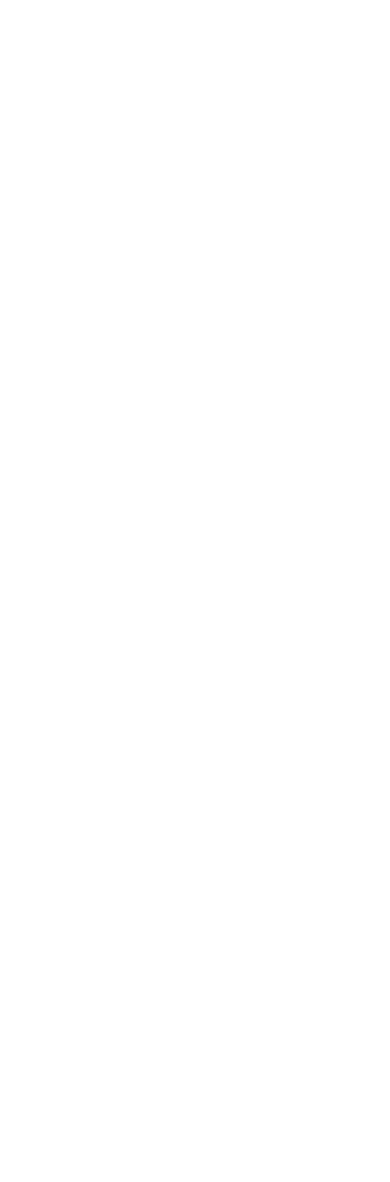
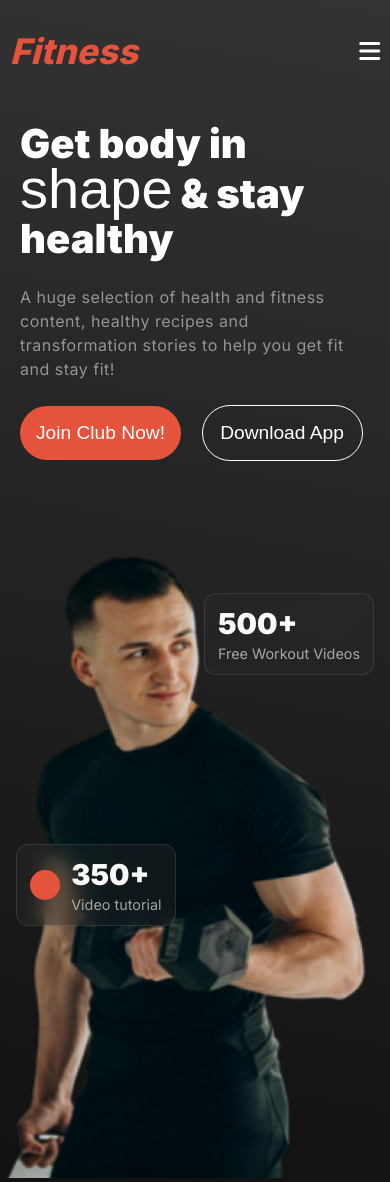
Before and after one commit to mdhasanshuvo/Assignment-02, a plain HTML site: page index.html in a window 390 px wide. Before the commit the page ends 844 px from the top, so only its background shows below. Drawn offline with Linux system fonts and the light colour scheme; a web font is replaced by a local one.

Commit message:
header section with responsive added

```diff
--- a/index.html
+++ b/index.html
@@ -15,6 +15,50 @@
 
 <body>
 
+    <!-- header part start -->
+     <header class="inter-font">
+        <!-- navigation part start -->
+        <nav class="nav_container display_flex">
+            <div class="brand">Fitness</div>
+            <div class="nav">
+                <ul class="display_flex list">
+                    <li class="home">Home</li>
+                    <li>Service</li>
+                    <li>Contact</li>
+                    <li>About</li>
+                </ul>
+                <i class="fa-solid fa-bars"></i>
+            </div>
+        </nav>
+
+        <!-- banner part start -->
+         <div class="banner_container display_flex">
+            <div class="banner_info">
+                <div>
+                    <h2>Get body in <br><span class="miama-font">shape</span> & stay <br>healthy</h2>
+                    <p>A huge selection of health and fitness content, healthy recipes and transformation stories to help you get fit and stay fit!</p>
+                    <button class="btn_primary">Join Club Now!</button>
+                    <button class="btn_primary download">Download App</button>
+                </div>
+            </div>
+            <div class="banner_img">
+                <img src="images/images 2.png" alt="">
+                <div class="extra extra1 display_flex">
+                    <div class="circle"></div>
+                    <div class="text">
+                        <h3>350+</h3>
+                        <p>Video tutorial</p>
+                    </div>
+                </div>
+                <div class="extra extra2">
+                    <div class="text">
+                        <h3>500+</h3>
+                        <p>Free Workout Videos</p>
+                    </div>
+                </div>
+            </div>
+         </div>
+     </header>
 </body>
 
 </html>
--- a/styles/style.css
+++ b/styles/style.css
@@ -3,6 +3,12 @@
 @import url('https://fonts.cdnfonts.com/css/miama');
 
 /* shared font styles */
+
+* {
+    margin: 0;
+    padding: 0;
+}
+
 .inter-font {
     font-family: "Inter", sans-serif;
     font-optical-sizing: auto;
@@ -11,6 +17,211 @@
         "slnt" 0;
 }
 
-.miama-font{
+.miama-font {
     font-family: 'Miama', sans-serif;
 }
+
+.display_flex {
+    display: flex;
+}
+
+.btn_primary {
+    padding: 1rem 2.5rem;
+    background-color: #E6533C;
+    border-radius: 2.5rem;
+    border: none;
+    font-size: 1.2rem;
+    color: white;
+    font-weight: 500;
+}
+
+/* header styles */
+header {
+    background: linear-gradient(10deg, #111 0%, rgb(119, 119, 119) 300%);
+}
+
+/* navigation related styles */
+.nav_container {
+    max-width: 1060px;
+    margin: 0 auto;
+    padding: 30px 0;
+    justify-content: space-between;
+    align-items: center;
+}
+
+.brand {
+    font-size: 2.2rem;
+    font-weight: 800;
+    font-style: italic;
+    color: #E6533C;
+}
+
+.nav ul {
+    align-items: center;
+    justify-content: center;
+    gap: 2.5rem;
+    border-radius: 2.4375rem;
+    border: 1px solid rgba(255, 255, 255, 0.10);
+}
+
+.nav ul li {
+    list-style: none;
+    font-size: 1.1rem;
+    font-weight: 400;
+    color: white;
+    padding: 0.5rem;
+    cursor: pointer;
+}
+
+.nav ul li:last-child {
+    margin-right: 0.7rem;
+}
+
+.nav ul .home {
+    font-weight: 500;
+    border-radius: 2.4375rem;
+    background-color: #E6533C;
+    padding: 0.5rem 1.25rem;
+    margin: 0.1rem;
+}
+
+.fa-bars {
+    font-size: 1.5rem;
+    color: white;
+    display: none;
+}
+
+/* banner related styles */
+.banner_container {
+    max-width: 1060px;
+    margin: 0 auto;
+    gap: 160px;
+}
+
+.banner_info {
+    max-width: 520px;
+    margin: auto;
+}
+
+.banner_info h2,
+.banner_info span {
+    font-size: 4.5rem;
+    color: white;
+    font-weight: 900;
+    line-height: 4rem;
+}
+
+.banner_info span {
+    font-size: 6rem;
+    font-weight: 400;
+}
+
+.banner_info p {
+    font-size: 1rem;
+    color: rgba(255, 255, 255, 0.50);
+    margin: 1.5rem 0;
+    line-height: 1.5rem;
+    letter-spacing: 0.03125rem;
+}
+.download {
+    margin-left: 1rem;
+    background-color: transparent;
+    border: 1px solid #FFF;
+}
+
+.extra {
+    max-width: max-content;
+    padding: 15px 19px;
+    align-items: center;
+    gap: 0.7rem;
+    border-radius: 0.75rem;
+    border: 1px solid rgba(255, 255, 255, 0.10);
+    background: rgba(48, 48, 48, 0.319);
+    backdrop-filter: blur(10px);
+}
+
+.circle {
+    height: 30px;
+    width: 30px;
+    border-radius: 50%;
+    background-color: #E6533C;
+}
+
+.extra h3 {
+    font-size: 1.8rem;
+    font-weight: 900;
+    color: #FAFAF9;
+}
+
+.extra p {
+    margin-top: 0.2rem;
+    font-size: 0.9rem;
+    font-weight: 400;
+    color: rgba(239, 237, 232, 0.65);
+}
+
+.banner_img {
+    position: relative;
+}
+
+.banner_img img {
+    width: 100%;
+}
+
+.extra1 {
+    position: absolute;
+    bottom: 4rem;
+    left: -6rem;
+}
+
+.extra2 {
+    position: absolute;
+    top: 7rem;
+    right: -4rem;
+    padding: 17px 22px;
+}
+
+/* responsive mobile */
+@media screen and (max-width:576px) {
+    .nav_container{
+        width: 95%;
+    }
+    .banner_container {
+        flex-direction: column;
+        gap: 3rem;
+    }
+
+    .banner_info {
+        margin: 1.25rem;
+    }
+
+    .banner_info h2,
+    .banner_info span {
+        font-size: 2.5rem;
+        line-height: 2.8rem;
+    }
+    .banner_info span{
+        font-size: 3.5rem;
+    }
+    .btn_primary{
+        width: 46%;
+        padding: 1rem 2%;
+    }
+    .list {
+        display: none;
+    }
+    .fa-bars {
+        display: block;
+    }
+    .extra{
+        padding: 12px 13px;
+    }
+    .extra1{
+        bottom: 16rem;
+        left: 1rem;
+    }
+    .extra2{
+        top: 4rem;
+        right: 1rem;
+    }
+}
```
